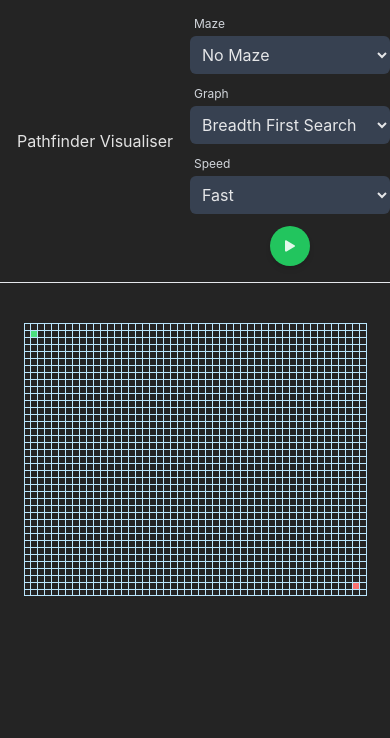
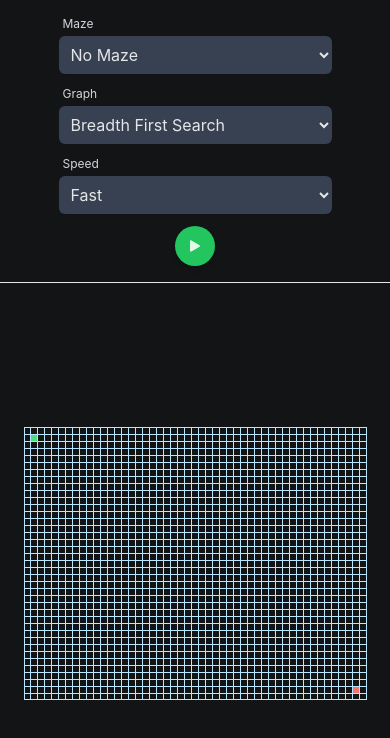
Before and after one commit to hstoklosa/pathfinding-visualiser, a React (Vite) app: page / in a window 390 px wide. Shown: the top 738 px of the page. Built offline with nearby package versions, Linux system fonts and the light colour scheme.

Commit message:
improve responsiveness on smaller screens

```diff
--- a/src/App.tsx
+++ b/src/App.tsx
@@ -12,7 +12,7 @@ function App() {
         <PathfindingProvider>
             <TileProvider>
                 <SpeedProvider>
-                    <div className="h-screen w-screen flex flex-col">
+                    <div className="h-screen w-screen flex flex-col bg-[#131416]">
                         <Navbar isVisRunningRef={isVisRunningRef} />
                         <Grid isVisRunningRef={isVisRunningRef} />
                     </div>
--- a/src/components/Grid.tsx
+++ b/src/components/Grid.tsx
@@ -43,11 +43,15 @@ export const Grid = ({
     return (
         <div
             className={twMerge(
-                "flex flex-col items-center justify-center border-sky-300 mt-10",
-                `lg:min-h-[${MAX_ROWS * 17}px]  md:min-h-[${MAX_ROWS * 15}px]
-                xs:min-h-[${MAX_ROWS * 8}px] min-h-[${MAX_ROWS * 7}px]`,
-                `lg:-w[${MAX_COLS * 17}px] md:w-[${MAX_COLS * 15}px]
-                xs:w-[${MAX_COLS * 8}px] w-[${MAX_COLS * 7}px]`
+                "flex flex-col items-center justify-center border-sky-300 h-full",
+                `lg:min-h-[${MAX_ROWS * 17}px] md:min-h-[${MAX_ROWS * 15}px]
+                sm:min-h-[${MAX_ROWS * 12}px] xs:min-h-[${MAX_ROWS * 10}px] min-h-[${
+                    MAX_ROWS * 7
+                }px]`,
+                `lg:w-[${MAX_COLS * 17}px] md:w-[${MAX_COLS * 15}px]
+                sm:w-[${MAX_COLS * 12}px] xs:w-[${MAX_COLS * 10}px] w-[${
+                    MAX_COLS * 7
+                }px]`
             )}
         >
             {grid.map((r, rowIdx) => (
--- a/src/components/Navbar.tsx
+++ b/src/components/Navbar.tsx
@@ -89,11 +89,8 @@ export const Navbar = ({
     };
 
     return (
-        <div className="flex items-center justify-center min-h-[4.5rem] border-b shadow-gray-600 sm:px-5 px-0">
-            <div className="flex items-center lg:justify-between justify-center w-full sm:w-[52rem]">
-                <h1>Pathfinder Visualiser</h1>
-            </div>
-            <div className="flex sm:items-end items-center justify-start sm:justify-between sm:flex-row flex-col sm:space-y-0 space-y-3 sm:py-0 py-4 sm:space-x-4">
+        <div className="flex items-center justify-center sm:min-h-[7.5rem] border-b shadow-gray-600 sm:px-5 px-0">
+            <div className="flex sm:items-end items-center justify-start sm:justify-between sm:flex-row flex-col sm:space-y-0 space-y-3 sm:py-0 py-4 sm:space-x-4 sm:w-auto w-[70%]">
                 <Select
                     label="Maze"
                     value={maze}
--- a/src/components/Select.tsx
+++ b/src/components/Select.tsx
@@ -14,7 +14,7 @@ export const Select = ({
     isDisabled?: boolean;
 }) => {
     return (
-        <div className="flex flex-col items-start gap-1">
+        <div className="flex flex-col items-start gap-1 w-full sm:w-auto">
             <label
                 className="text-xs text-gray-300 ml-1"
                 htmlFor={label}
@@ -23,7 +23,7 @@ export const Select = ({
             </label>
 
             <select
-                className="bg-gray-700 rounded-md cursor-pointer hover:bg-gray-800 transition ease-in active:ring-0 active:border-0 p-2 min-w-[200px] sm:min-w-full"
+                className="bg-gray-700 rounded-md cursor-pointer hover:bg-gray-800 transition ease-in active:ring-0 active:border-0 p-2 min-w-full sm:min-w-full"
                 id={label}
                 value={value}
                 onChange={onChange}
--- a/src/utils/constants.ts
+++ b/src/utils/constants.ts
@@ -28,7 +28,7 @@ export const END_TILE_CONFIG = {
 };
 
 export const TILE_STYLE =
-    "lg:w-[17px] md:w-[15px] xs:w-[8px] w-[7px] lg:h-[17px] md:h-[15px] xs:h-[8px] h-[7px] border-t border-r border-sky-200";
+    "lg:w-[17px] md:w-[15px] sm:w-[12px] xs:w-[10px] xss:w-[8px] w-[7px] lg:h-[17px] md:h-[15px] sm:h-[12px] xs:h-[10px] xss:h-[8px] h-[7px] border-t border-r border-sky-200";
 
 export const TRAVERSED_TILE_STYLE = TILE_STYLE + " bg-cyan-400";
 
--- a/tailwind.config.js
+++ b/tailwind.config.js
@@ -60,6 +60,11 @@ export default {
                 path: "path 1.5s cubic-bezier(0, 0, 0.2, 1)",
                 wall: "wall 0.3s cubic-bezier(0.4, 0, 0.2, 1)",
             },
+            screens: {
+                'xs': '510px',
+                'xss': '440px'
+                // => @media (min-width: 640px) { ... }
+            }
         },
     },
     plugins: [],
```
